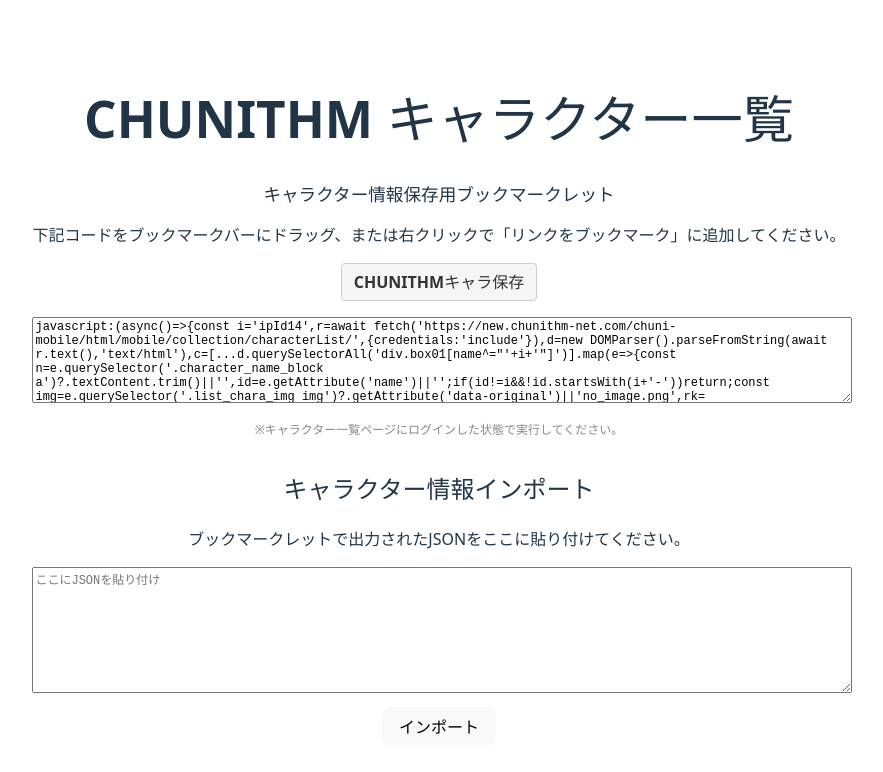
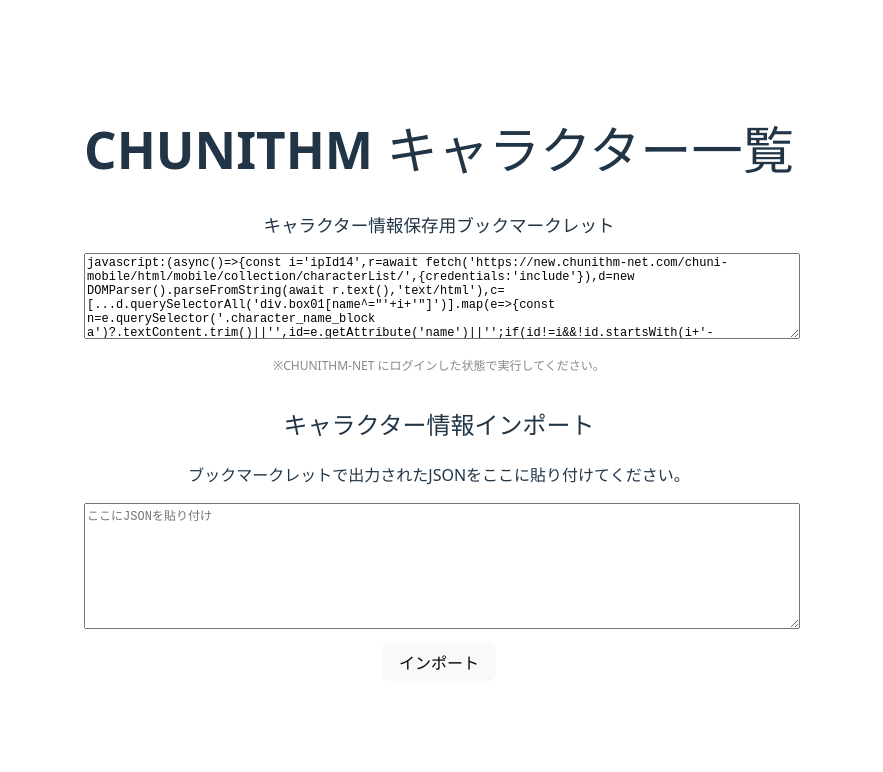
Before and after one commit to Suu0313/character-rank-manager-net, a React (Vite) app: page / in a window 1280 px wide. Shown: the top 772 px of the page, without its empty margins (201-1084 px from the left). Built offline with nearby package versions, Linux system fonts and the light colour scheme.

Commit message:
文言を調整

```diff
--- a/src/App.tsx
+++ b/src/App.tsx
@@ -26,29 +26,12 @@
   }, []);
 
   const bookmarklet =
-    `javascript:(async()=>{const i='ipId14',r=await fetch('https://new.chunithm-net.com/chuni-mobile/html/mobile/collection/characterList/',{credentials:'include'}),d=new DOMParser().parseFromString(await r.text(),'text/html'),c=[...d.querySelectorAll('div.box01[name^="'+i+'"]')].map(e=>{const n=e.querySelector('.character_name_block a')?.textContent.trim()||'',id=e.getAttribute('name')||'';if(id!=i&&!id.startsWith(i+'-'))return;const img=e.querySelector('.list_chara_img img')?.getAttribute('data-original')||'no_image.png',rk=[...e.querySelectorAll('.character_list_rank_num_block img')].map(x=>(x.getAttribute('src')||'').match(/num_s_lv_(\\d)\\.png/)?.[1]||"").join(""),mx=!!e.querySelector('.character_list_rank_max');return{name:n,charaId:id,imgSrc:img,rank:rk,isMax:mx}}).filter(Boolean),t=document.createElement('textarea');t.value=JSON.stringify(c,null,2);t.style='position:fixed;top:10px;left:10px;width:90vw;height:50vh;z-index:9999;';document.body.appendChild(t);t.select();alert('キャラクター情報をテキストエリアに出力しました。全選択→コピーしてReactアプリに貼り付けてください。');})();`;
+    `javascript:(async()=>{const i='ipId14',r=await fetch('https://new.chunithm-net.com/chuni-mobile/html/mobile/collection/characterList/',{credentials:'include'}),d=new DOMParser().parseFromString(await r.text(),'text/html'),c=[...d.querySelectorAll('div.box01[name^="'+i+'"]')].map(e=>{const n=e.querySelector('.character_name_block a')?.textContent.trim()||'',id=e.getAttribute('name')||'';if(id!=i&&!id.startsWith(i+'-'))return;const img=e.querySelector('.list_chara_img img')?.getAttribute('data-original')||'no_image.png',rk=[...e.querySelectorAll('.character_list_rank_num_block img')].map(x=>(x.getAttribute('src')||'').match(/num_s_lv_(\\d)\\.png/)?.[1]||"").join(""),mx=!!e.querySelector('.character_list_rank_max');return{name:n,charaId:id,imgSrc:img,rank:rk,isMax:mx}}).filter(Boolean),t=document.createElement('textarea');t.value=JSON.stringify(c,null,2);t.style='position:fixed;top:10px;left:10px;width:90vw;height:50vh;z-index:9999;';document.body.appendChild(t);t.select();alert('キャラクター情報をテキストエリアに出力しました。全選択→コピーしてツールに貼り付けてください。');})();`;
   return (
     <div style={{ padding: 24 }}>
       <h1>CHUNITHM キャラクター一覧</h1>
       <section style={{ marginBottom: 32 }}>
         <h2 style={{ fontSize: '1.1em' }}>キャラクター情報保存用ブックマークレット</h2>
-        <p>下記コードをブックマークバーにドラッグ、または右クリックで「リンクをブックマーク」に追加してください。</p>
-        <a
-          href={bookmarklet}
-          style={{
-            display: 'inline-block',
-            background: '#f5f5f5',
-            border: '1px solid #ccc',
-            padding: '6px 12px',
-            borderRadius: 4,
-            color: '#333',
-            textDecoration: 'none',
-            marginBottom: 8,
-            fontWeight: 'bold',
-          }}
-        >
-          CHUNITHMキャラ保存
-        </a>
         <div style={{ marginTop: 8 }}>
           <textarea
             value={bookmarklet}
@@ -58,7 +41,7 @@
           />
         </div>
         <p style={{ fontSize: 12, color: '#888' }}>
-          ※キャラクター一覧ページにログインした状態で実行してください。
+          ※CHUNITHM-NET にログインした状態で実行してください。
         </p>
       </section>
       {characters.length === 0 ? (
```
